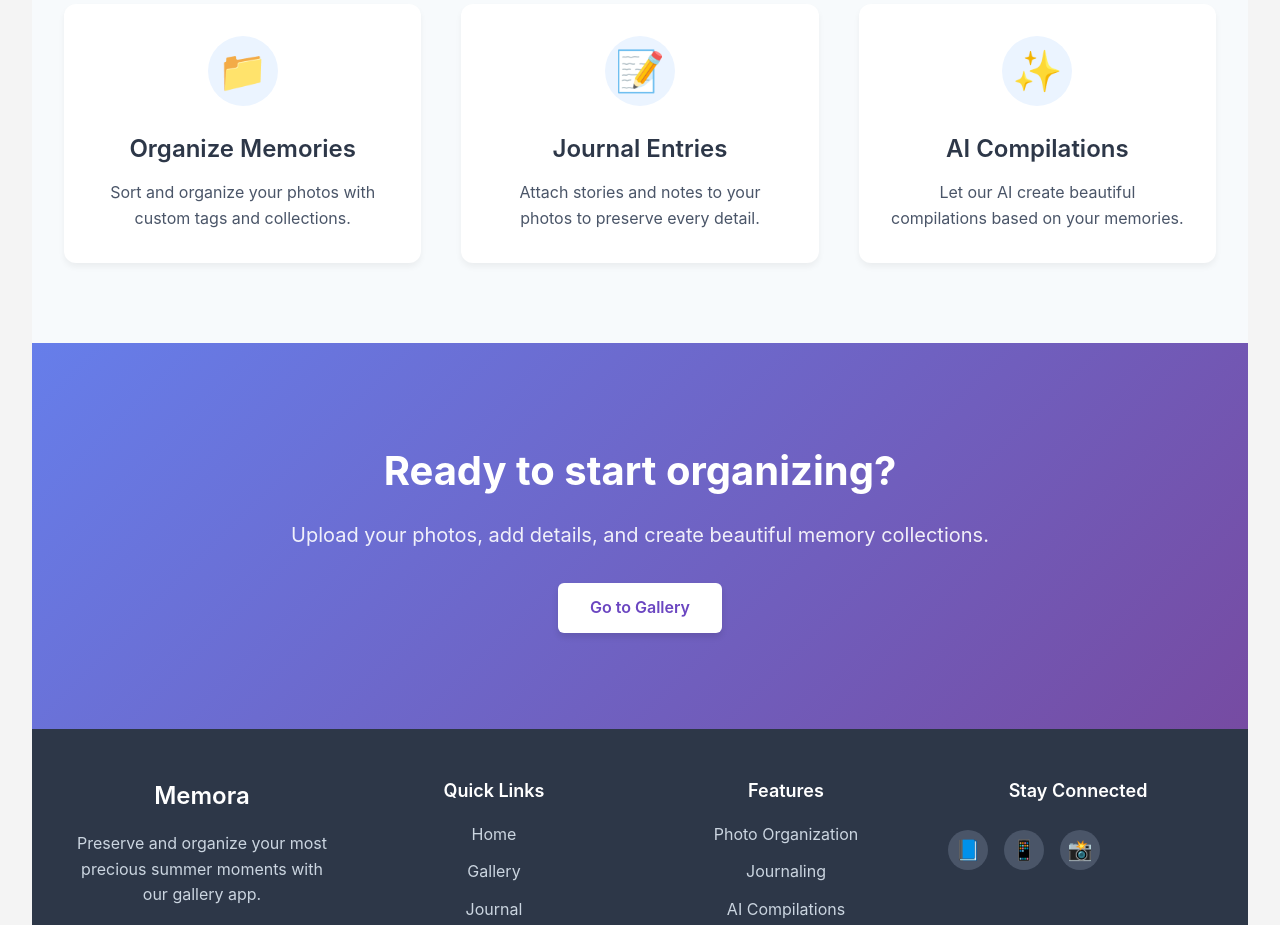
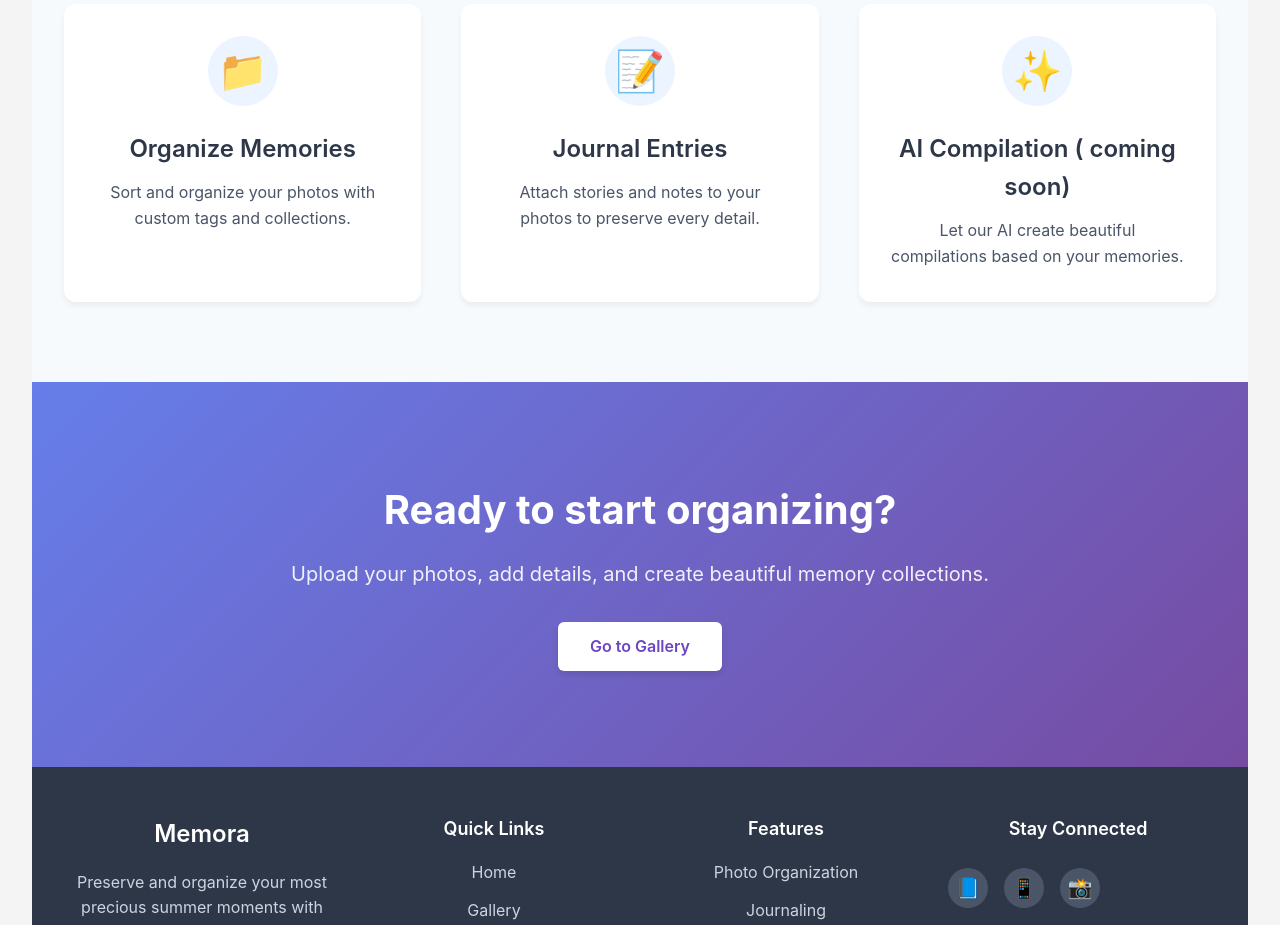
Before and after one commit to CodeWithRonaldo/Memora, a React (Vite) app: page / in a window 1280 px wide. Shown: the part 920-1845 px from the top of the page. Built offline with nearby package versions, Linux system fonts and the light colour scheme.

Commit message:
Add coming soon to Ai compilation

```diff
--- a/src/pages/Home/Home.jsx
+++ b/src/pages/Home/Home.jsx
@@ -24,7 +24,7 @@ const Home = () => {
     },
     {
       id: 3,
-      title: 'AI Compilations',
+      title: 'AI Compilation ( coming soon)',
       description: 'Let our AI create beautiful compilations based on your memories.',
       icon: '✨',
       to: '/ai-compilation'
```
